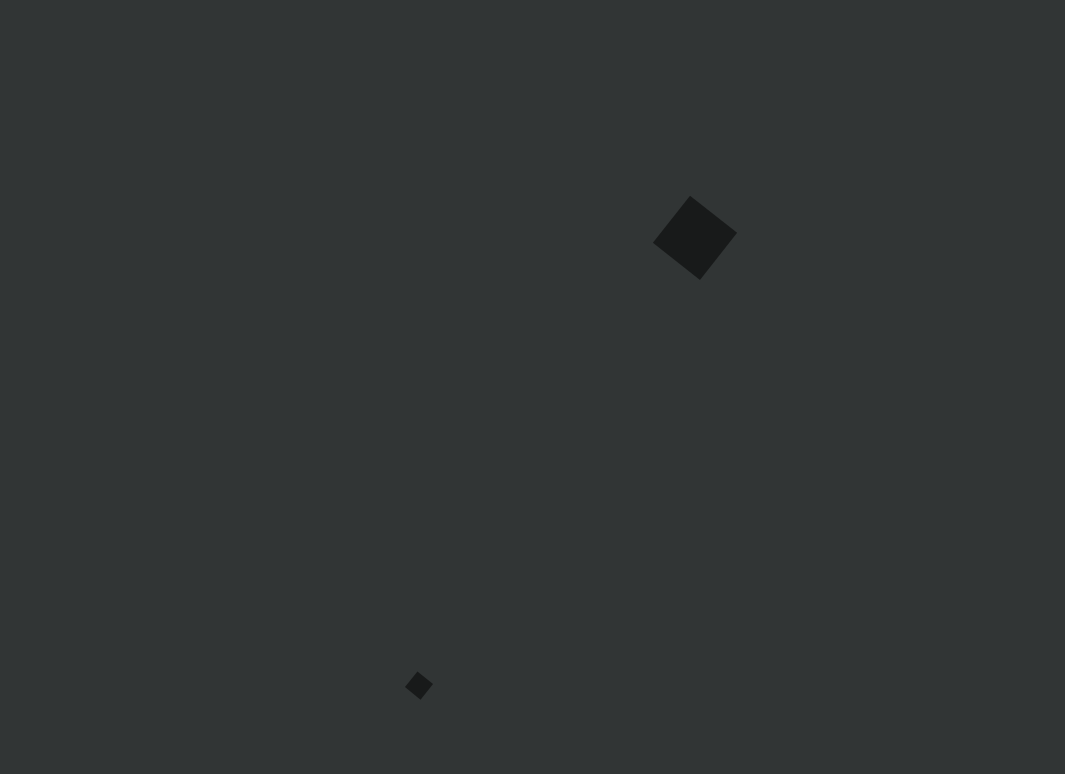
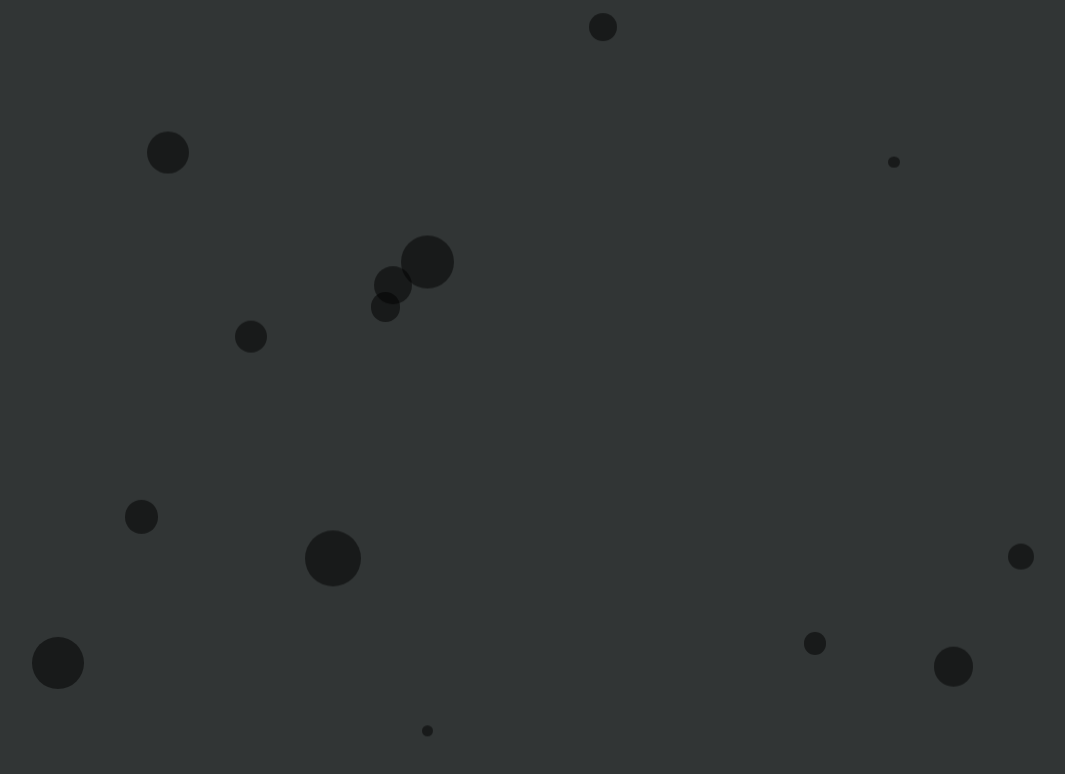
Before and after one commit to glorisonlai/the-playground, a React (Create React App) app in the folder client/: page / in a window 1280 px wide. Shown: the top 774 px of the page, without its empty margins (103-1168 px from the left). Built offline with nearby package versions, Linux system fonts and the light colour scheme.

Commit message:
finished bubs bg

```diff
--- a/client/src/app/components/background/background.css
+++ /dev/null
@@ -1,60 +0,0 @@
-.bg {
-  position: absolute;
-  top: 0;
-  left: 0;
-  width: 100%;
-  height: 100%;
-  background: rgb(49, 53, 53);
-  z-index: 1;
-  overflow-y: hidden;
-  overflow-x: hidden;
-}
-
-#bubbles {
-  z-index: -1;
-  transform: translateZ(-1);
-}
-
-#bubbles li {
-  position: absolute;
-  list-style: none;
-  display: block;
-  background-color: rgb(0, 0, 0, 0.5);
-  bottom: -100px;
-  animation: square 20s infinite;
-  transition-timing-function: linear;
-}
-
-#bubbles li:nth-child(1) {
-  width: 40px;
-  height: 40px;
-  left: 20%;
-  animation-duration: 10s;
-}
-
-#bubbles li:nth-child(2) {
-  width: 60px;
-  height: 60px;
-  left: 60%;
-  animation-delay: 2s;
-  animation-duration: 15s;
-}
-
-#bubbles li:nth-child(3) {
-  width: 20px;
-  height: 20px;
-  left: 40%;
-  animation-delay: 4s;
-  animation-duration: 22s;
-}
-
-@keyframes square {
-  0% {
-    -webkit-transform: translateY(0);
-    transform: translateY(0);
-  }
-  100% {
-    -webkit-transform: translateY(calc(-100vh - 200px)) rotate(630deg);
-    transform: translateY(calc(-100vh - 200px)) rotate(630deg);
-  }
-}
--- a/client/src/app/components/background/background.tsx
+++ /dev/null
@@ -1,18 +0,0 @@
-import React from 'react';
-import './background.css';
-
-const Background = () => {
-  return (
-    <div className="bg">
-      <ul
-        id="bubbles"
-      >
-        <li/>
-        <li/>
-        <li/>
-      </ul>
-    </div>
-  );
-}
-
-export default Background
--- /dev/null
+++ b/client/src/app/components/backgrounds/bubbs/bubbles.css
@@ -0,0 +1,38 @@
+.bg {
+  position: absolute;
+  top: 0;
+  left: 0;
+  width: 100%;
+  height: 100%;
+  background: rgb(49, 53, 53);
+  z-index: 1;
+  overflow-y: hidden;
+  overflow-x: hidden;
+}
+
+#bubbles {
+  z-index: -1;
+  transform: translateZ(-1);
+}
+
+#bubbles li {
+  position: absolute;
+  list-style: none;
+  display: block;
+  background-color: rgb(0, 0, 0, 0.5);
+  bottom: -100px;
+  animation: square 30s infinite;
+  transition-timing-function: linear;
+  border-radius: 50%;
+}
+
+@keyframes square {
+  0% {
+    -webkit-transform: translateY(0);
+    transform: translateY(0);
+  }
+  100% {
+    -webkit-transform: translateY(calc(-100vh - 200px));
+    transform: translateY(calc(-100vh - 200px));
+  }
+}
--- /dev/null
+++ b/client/src/app/components/backgrounds/bubbs/bubbles.tsx
@@ -0,0 +1,32 @@
+import React from 'react';
+require('./bubbles.css');
+
+const Background = () => {
+  const randomCss = () => {
+    const seed = Math.random();
+    return {
+    width: `${seed * 50 + 10}px`,
+    height: `${seed * 50 + 10}px`,
+    left: `${(Math.random() * 90)}%`,
+    animationDuration: `${seed * 15 + 7}s`,
+    animationDelay: `${Math.random() * 30}s`,
+  }};
+
+  const bubbleArray = (seed: Number) => {
+    if (seed < 0) return null;
+    if (seed > 100) return null;
+    return Array(seed).fill().map((_, i) => <li style={randomCss()} />);
+  }
+
+  return (
+    <div className="bg">
+      <ul
+        id="bubbles"
+      >
+        {bubbleArray(100)}
+      </ul>
+    </div>
+  );
+}
+
+export default Background
--- a/client/src/app/index.ts
+++ b/client/src/app/index.ts
@@ -1,3 +1,14 @@
-import Background from './components/background/background';
+import Background from './components/backgrounds/bubbs/bubbles';
+
+console.log(
+'-------------------------------------------------------\n' +
+'|                                                     |\n' +
+'|              Bored of the background?               |\n' +
+'|               Try unlocking some! ;)                |\n' +
+'|                                                     |\n' +
+'-------------------------------------------------------'
+);
+
+
 
 export { Background };
```
